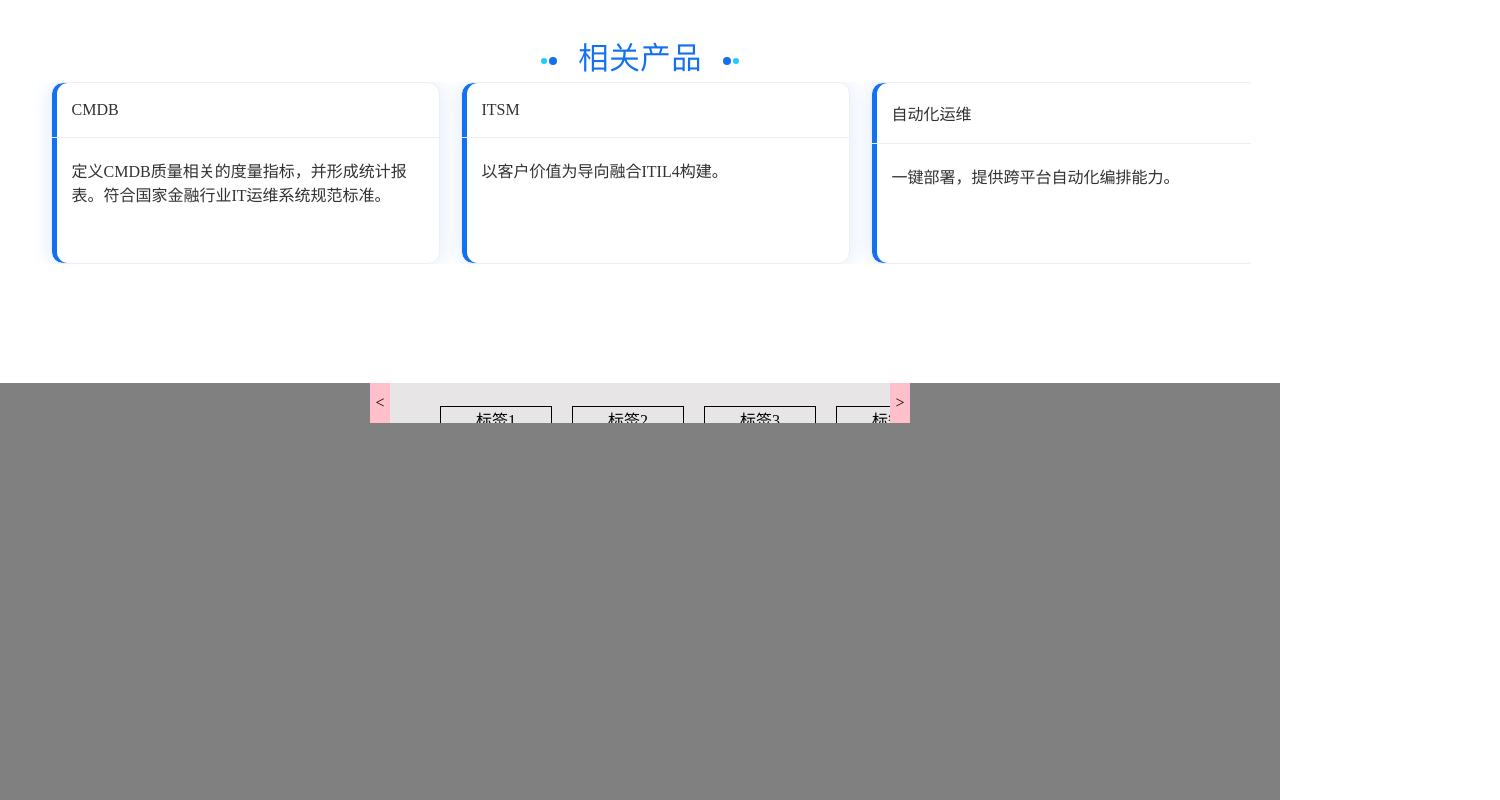
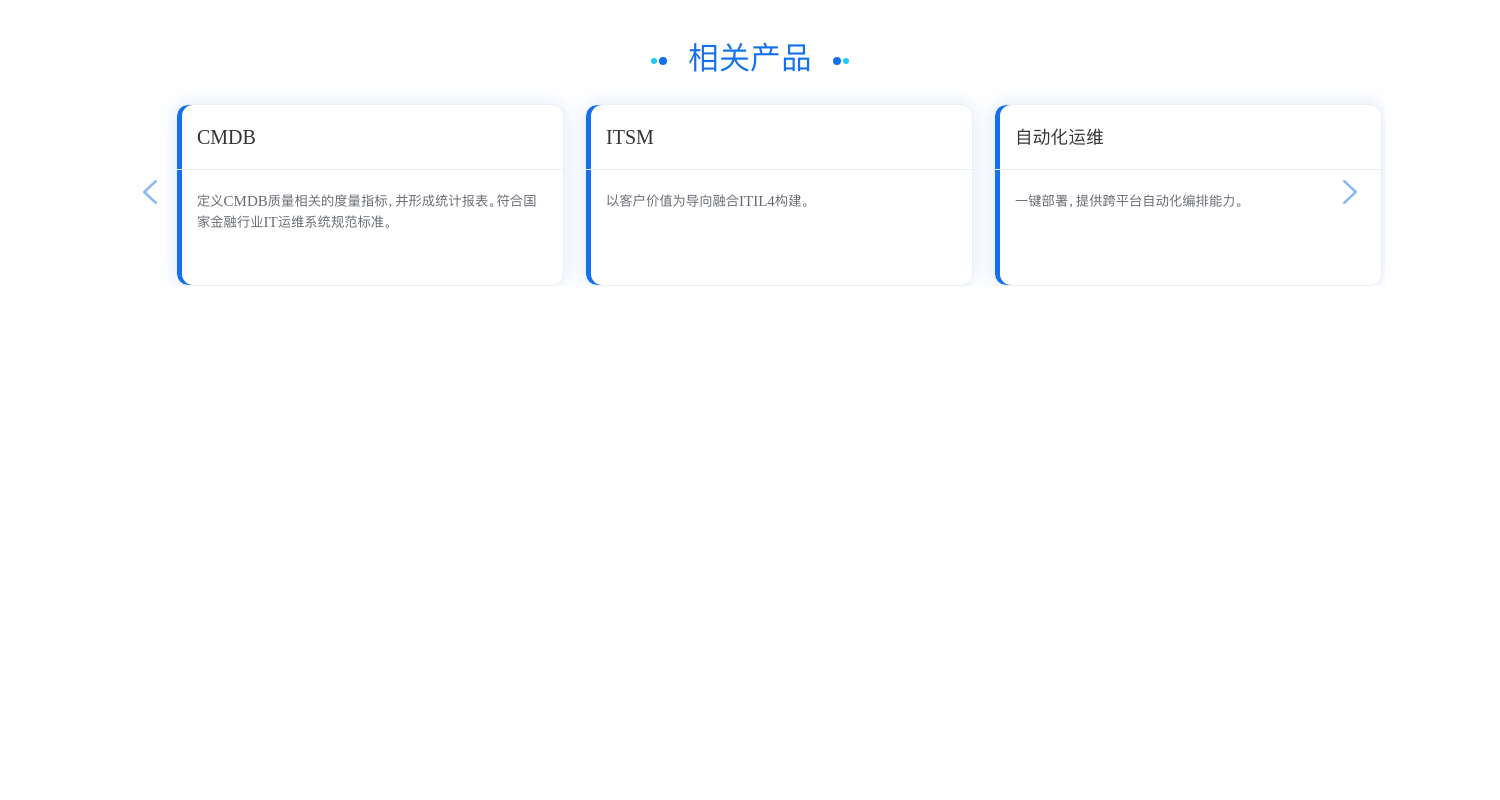
Before and after one commit to Shadows2049/ShinyInfo-Official-Website-Demo, a Nuxt app: page / in a window 1280 px wide. Shown: the part 1420-2220 px from the top of the page, 1500 px wide, since content can reach past the window. After the commit the page ends 1753 px from the top, so only its background shows below. Built offline with nearby package versions, Linux system fonts and the light colour scheme; a web font is replaced by a local one.

Commit message:
ScrollButton

```diff
--- a/components/Content_1.vue
+++ b/components/Content_1.vue
@@ -33,84 +33,19 @@
         </div>
       </div>
       <div class="scroll">
-        <el-container class="scroll-1">
-          <div v-for="item in items">
-            <el-card class="box-card">
-              <div slot="header" class="clearfix">
-                <span>{{ item.title }}</span>
-              </div>
-              {{ item.content }}
-            </el-card>
-          </div>
-        </el-container>
-      </div>
-    </div>
-    <div class="content-container-3">
-      <div class="home">
-        <!-- 容器(外层盒子) -->
-        <div
-          ref="scrollOuter"
-          class="scroll-box"
-          @mouseScroll.prevent="handlescroll"
-          @mousewheel.prevent="handlescroll"
-        >
-          <!-- 左箭头 (<) -->
-          <i @click="btnCilck(120)" class="left-btn">&lt;</i>
-          <ul
-            ref="scrollBody"
-            class="scroll-body"
-            :style="{ left: tagBodyLeft + 'px' }"
-          >
-            <li class="scroll-items" v-for="e in 10" :key="e">标签{{ e }}</li>
-          </ul>
-          <!-- 右箭头 (>) -->
-          <i @click="btnCilck(-120)" class="right-btn">&gt;</i>
-        </div>
+        <scrollButton />
       </div>
     </div>
   </div>
 </template>
 <script>
+import scrollButton from '@/components/ScrollButton.vue'
 export default {
   data() {
-    return {
-      items: [
-        {
-          title: 'CMDB',
-          content:
-            '定义CMDB质量相关的度量指标，并形成统计报表。符合国家金融行业IT运维系统规范标准。'
-        },
-        {
-          title: 'ITSM',
-          content: '以客户价值为导向融合ITIL4构建。'
-        },
-        {
-          title: '自动化运维',
-          content: '一键部署，提供跨平台自动化编排能力。'
-        }
-      ],
-      tagBodyLeft: 0
-    }
+    return {}
   },
-  methods: {
-    handlescroll(e) {
-      this.btnCilck(e.wheelDelta)
-    },
-    // 移动逻辑 减小左边距, 内容往左移
-    btnCilck(offset) {
-      // 外部宽
-      let outerWidth = this.$refs.scrollOuter.offsetWidth
-      // 内部宽
-      let bodyWidth = this.$refs.scrollBody.offsetWidth
-      if (offset > 0) {
-        this.tagBodyLeft = Math.min(0, this.tagBodyLeft + offset)
-      } else {
-        this.tagBodyLeft =
-          outerWidth < bodyWidth
-            ? Math.max(this.tagBodyLeft + offset, outerWidth - bodyWidth)
-            : 0
-      }
-    }
+  components: {
+    scrollButton
   }
 }
 </script>
@@ -164,76 +99,7 @@
   text-align: center;
 }
 .scroll {
-  display: flex;
-  align-items: center;
-  justify-content: center;
-}
-.scroll-1 {
-  max-height: 280px;
-  max-width: 1221px;
-  overflow: auto;
-}
-.el-scrollbar .el-scrollbar__wrap .el-scrollbar__view {
-  white-space: nowrap;
-}
-.box-card {
-  width: 387px;
-  height: 180px;
-  margin-left: 21px;
-  background: #ffffff;
-  box-shadow: 0 0 20px 0 rgba(19, 112, 238, 0.15), inset 5px 0 0 0 #1370ee;
-  border-radius: 12px;
-}
-
-.home {
-  display: flex;
-  justify-content: center;
-  margin-top: 50px;
-}
-/* 外层盒子 */
-.scroll-box {
   position: relative;
-  width: 500px;
-  height: 40px;
-  padding: 0 20px;
-  overflow: hidden;
-  background: #e7e5e5;
-}
-/* 移动的盒子 */
-.scroll-body {
-  position: relative;
-  display: inline-flex;
-  justify-content: space-between;
-  align-items: center;
-  height: 100%;
-  transition: all 0.4s;
-}
-/* 标签样式 */
-.scroll-items {
-  width: 110px;
-  margin: 0 10px;
-  border: 1px solid #000;
-  list-style: none;
-  text-align: center;
-}
-/* 左右箭头 */
-.left-btn,
-.right-btn {
-  position: absolute;
-  top: 0;
-  width: 20px;
-  height: 40px;
-  display: flex;
-  justify-content: center;
-  align-items: center;
-  background-color: pink;
-  z-index: 99;
-  cursor: pointer;
-}
-.left-btn {
-  left: 0;
-}
-.right-btn {
-  right: 0;
+  margin-top: -60px;
 }
 </style>
--- /dev/null
+++ b/components/ScrollButton.vue
@@ -0,0 +1,171 @@
+<template>
+  <div class="content-container">
+    <div class="home">
+      <!-- 容器(外层盒子) -->
+      <i @click="btnCilck(407)" class="left-btn">
+        <img src="@/images/首页/上一个.svg" alt=""
+      /></i>
+      <div
+        ref="scrollOuter"
+        class="scroll-box"
+        @mouseScroll.prevent="handlescroll"
+        @mousewheel.prevent="handlescroll"
+      >
+        <!-- 左箭头 (<) -->
+
+        <ul
+          ref="scrollBody"
+          class="scroll-body"
+          :style="{ left: tagBodyLeft + 'px' }"
+        >
+          <div v-for="item in items">
+            <el-card class="box-card">
+              <div slot="header" class="clearfix">
+                <span class="title">{{ item.title }}</span>
+              </div>
+              <div class="content">
+                {{ item.content }}
+              </div>
+            </el-card>
+          </div>
+        </ul>
+        <!-- 右箭头 (>) -->
+      </div>
+      <i @click="btnCilck(-407)" class="right-btn"
+        ><img src="@/images/首页/下一个.svg" alt=""
+      /></i>
+    </div>
+  </div>
+</template>
+<script>
+export default {
+  data() {
+    return {
+      items: [
+        {
+          title: 'CMDB',
+          content:
+            '定义CMDB质量相关的度量指标，并形成统计报表。符合国家金融行业IT运维系统规范标准。'
+        },
+        {
+          title: 'ITSM',
+          content: '以客户价值为导向融合ITIL4构建。'
+        },
+        {
+          title: '自动化运维',
+          content: '一键部署，提供跨平台自动化编排能力。'
+        },
+        {
+          title: '自动化运维',
+          content: '一键部署，提供跨平台自动化编排能力。'
+        },
+        {
+          title: '自动化运维',
+          content: '一键部署，提供跨平台自动化编排能力。'
+        },
+        {
+          title: '自动化运维',
+          content: '一键部署，提供跨平台自动化编排能力。'
+        },
+        {
+          title: '自动化运维',
+          content: '一键部署，提供跨平台自动化编排能力。'
+        }
+      ],
+      tagBodyLeft: 0
+    }
+  },
+  methods: {
+    handlescroll(e) {
+      this.btnCilck(e.wheelDelta)
+    },
+    // 移动逻辑 减小左边距, 内容往左移
+    btnCilck(offset) {
+      // 外部宽
+      let outerWidth = this.$refs.scrollOuter.offsetWidth
+      // 内部宽
+      let bodyWidth = this.$refs.scrollBody.offsetWidth
+      if (offset > 0) {
+        this.tagBodyLeft = Math.min(0, this.tagBodyLeft + offset)
+      } else {
+        this.tagBodyLeft =
+          outerWidth < bodyWidth
+            ? Math.max(this.tagBodyLeft + offset, outerWidth - bodyWidth)
+            : 0
+      }
+    }
+  }
+}
+</script>
+<style scoped>
+.home {
+  display: flex;
+  justify-content: center;
+  margin-top: 50px;
+}
+/* 外层盒子 */
+.scroll-box {
+  position: relative;
+  width: 1270px;
+  overflow: hidden;
+}
+/* 移动的盒子 */
+.scroll-body {
+  position: relative;
+  display: inline-flex;
+  justify-content: space-between;
+  align-items: center;
+  height: 100%;
+  transition: all 0.4s;
+}
+/* 标签样式 */
+.scroll-items {
+  width: 110px;
+  margin: 0 10px;
+  border: 1px solid #000;
+  list-style: none;
+  text-align: center;
+}
+/* 左右箭头 */
+.left-btn,
+.right-btn {
+  position: absolute;
+  top: 100px;
+  width: 50px;
+  height: 40px;
+  display: flex;
+  justify-content: center;
+  align-items: center;
+
+  z-index: 100;
+  cursor: pointer;
+}
+.left-btn {
+  margin-right: 80%;
+}
+.right-btn {
+  z-index: inherit;
+  margin-left: 80%;
+}
+.box-card {
+  width: 386px;
+  height: 180px;
+  margin-left: 21px;
+  background: #ffffff;
+  box-shadow: 0 0 20px 0 rgba(19, 112, 238, 0.15), inset 5px 0 0 0 #1370ee;
+  border-radius: 12px;
+}
+.title {
+  font-family: PSR;
+  font-size: 20px;
+  color: #333333;
+  letter-spacing: 0;
+}
+.content {
+  font-family: PSR;
+  font-size: 15px;
+  color: #666a72;
+  letter-spacing: 0;
+  line-height: 21px;
+}
+</style>
--- a/layouts/default.vue
+++ b/layouts/default.vue
@@ -1,5 +1,5 @@
 <template lang="">
-  <div>
+  <div class="container">
     <nuxt />
   </div>
 </template>
@@ -12,4 +12,7 @@
 body {
   margin: 0;
 }
+.container {
+  min-width: 1500px !important;
+}
 </style>
```
